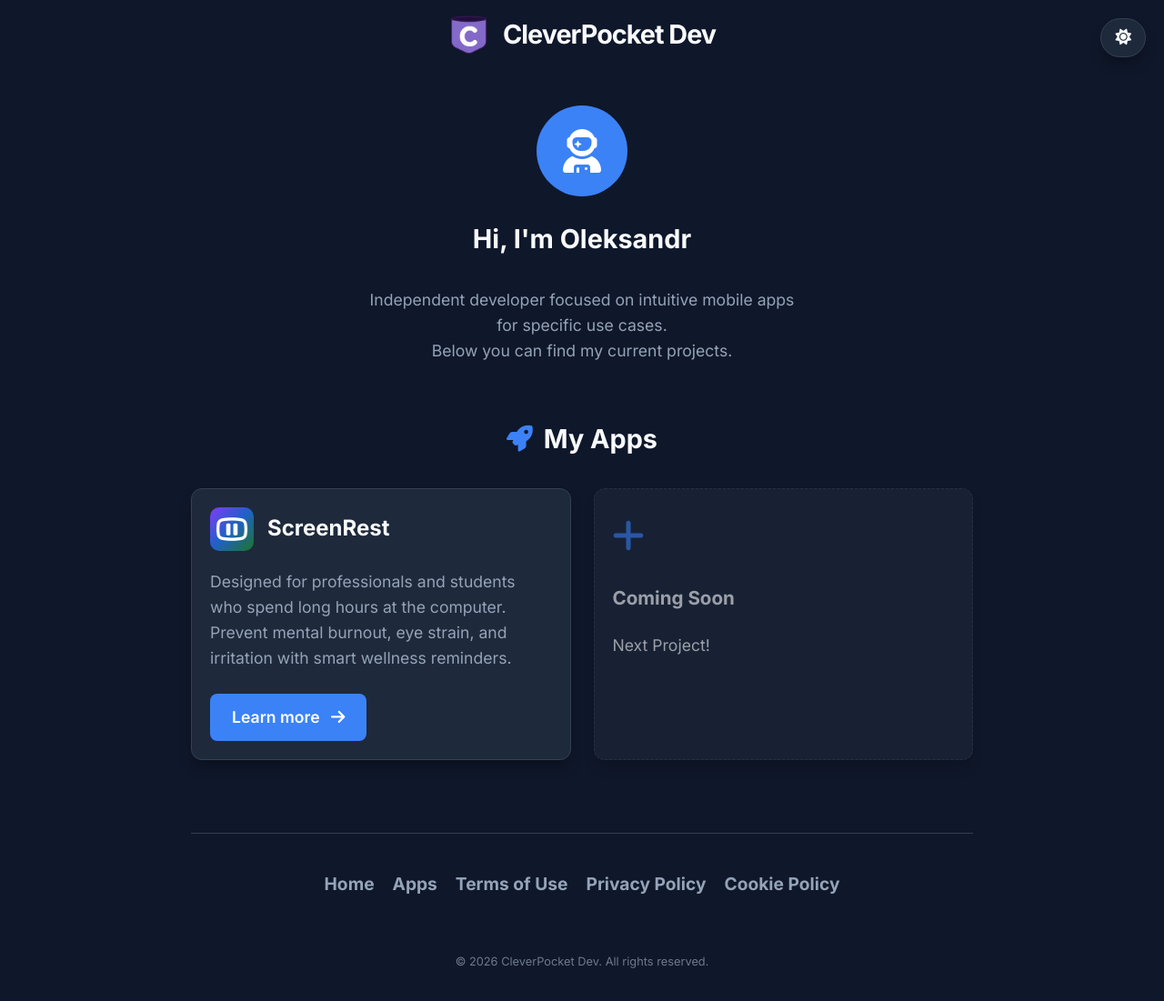
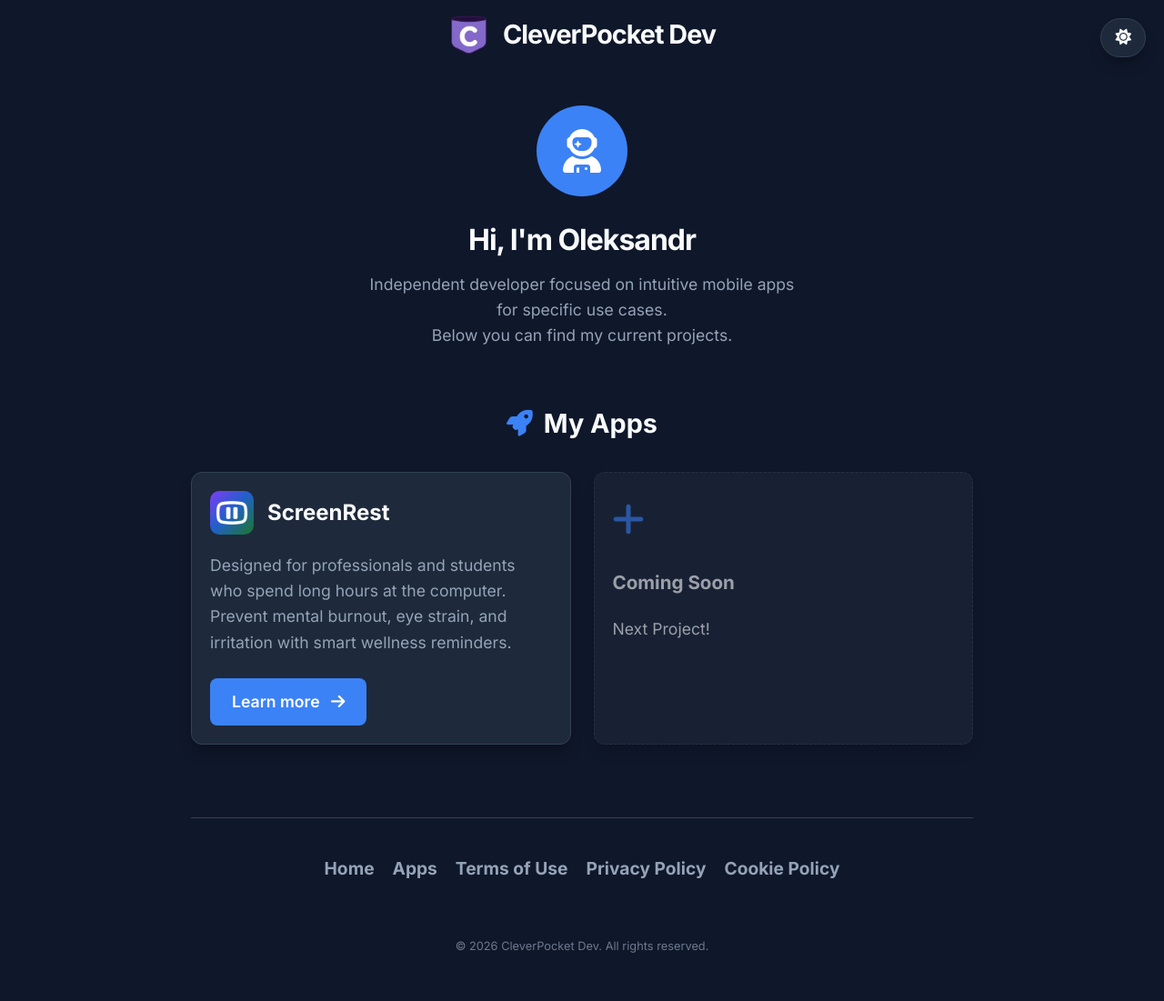
Before and after one commit to digitalcreat0r/sitoweb, a Jekyll site: the page built from index.html, in a window 1280 px wide. Shown: the whole page at 91% size. Built offline with Jekyll 4.4.1, drawn with Linux system fonts in a browser that asks for light colours.

```diff
--- a/index.html
+++ b/index.html
@@ -7,7 +7,7 @@ title: Niche Mobile Apps & Beta Testing
     <div class="profile-img">
         <i class="fa-solid fa-user-astronaut"></i>
     </div>
-    <h2>Hi, I'm Oleksandr</h2>
+    <h1>Hi, I'm Oleksandr</h1>
     <p class="about-text">
         {{ site.description }}
         <br>
```
